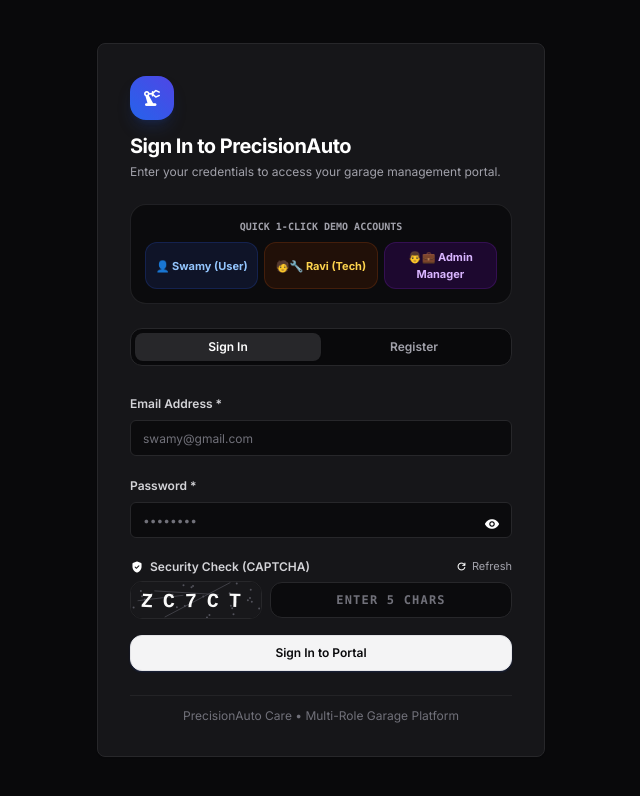
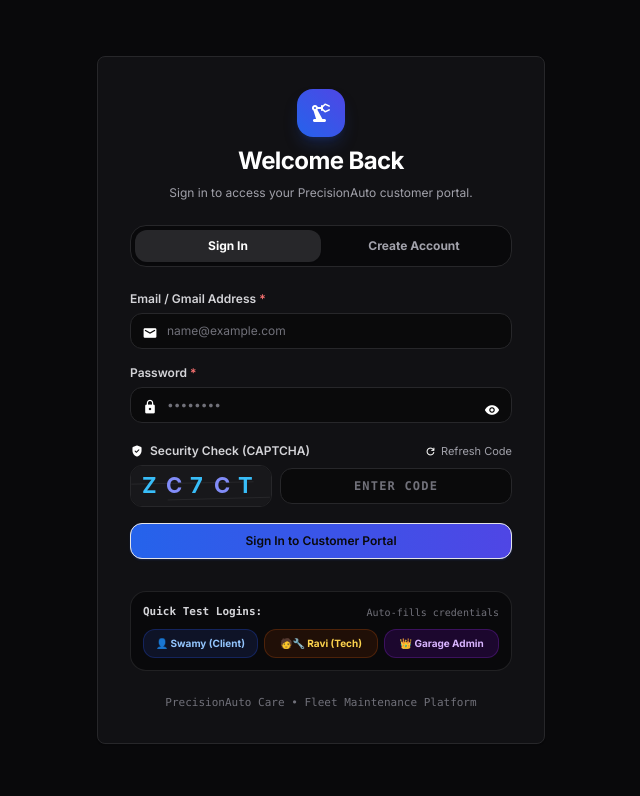
Before and after one commit to pailaswamy08-sketch/precisionauto-care, a React (Vite) app in the folder frontend/: page / in a window 1280 px wide. Shown: the top 796 px of the page, without its empty margins (319-959 px from the left). Built offline with nearby package versions, Linux system fonts and the light colour scheme; no server answers; the database is empty.

Commit message:
feat: restrict Admin and Tech portal tabs to authorized roles, simplify login/signup UI

```diff
--- a/frontend/src/components/LoginPage.jsx
+++ b/frontend/src/components/LoginPage.jsx
@@ -10,20 +10,18 @@ export default function LoginPage({ onLoginSuccess, onClose, isModal = false })
   const [email, setEmail] = useState('');
   const [password, setPassword] = useState('');
   const [fullName, setFullName] = useState('');
-  const [phone, setPhone] = useState('');
-  const [organization, setOrganization] = useState('');
-  const [role, setRole] = useState('CLIENT');
   const [showPassword, setShowPassword] = useState(false);
   const [loading, setLoading] = useState(false);
   const [error, setError] = useState(null);
   const [successMsg, setSuccessMsg] = useState(null);
 
-  // CAPTCHA State & Canvas
+  // CAPTCHA State & Canvas Generation
   const [captchaCode, setCaptchaCode] = useState('');
   const [captchaInput, setCaptchaInput] = useState('');
   const canvasRef = useRef(null);
 
   const generateCaptcha = () => {
+    // Highly readable characters (avoid confusing 0/O, 1/I/L)
     const chars = '23456789ABCDEFGHJKLMNPQRSTUVWXYZ';
     let code = '';
     for (let i = 0; i < 5; i++) {
@@ -41,37 +39,30 @@ export default function LoginPage({ onLoginSuccess, onClose, isModal = false })
     if (!ctx) return;
 
     ctx.clearRect(0, 0, canvas.width, canvas.height);
+    // Dark clean background
     ctx.fillStyle = '#18181b';
     ctx.fillRect(0, 0, canvas.width, canvas.height);
 
-    for (let i = 0; i < 3; i++) {
-      ctx.strokeStyle = '#3f3f46';
+    // Subtle background lines
+    ctx.strokeStyle = '#27272a';
     ctx.lineWidth = 1;
+    for (let i = 0; i < 2; i++) {
       ctx.beginPath();
       ctx.moveTo(Math.random() * canvas.width, Math.random() * canvas.height);
       ctx.lineTo(Math.random() * canvas.width, Math.random() * canvas.height);
       ctx.stroke();
     }
 
-    for (let i = 0; i < 25; i++) {
-      ctx.fillStyle = '#52525b';
-      ctx.beginPath();
-      ctx.arc(Math.random() * canvas.width, Math.random() * canvas.height, 1, 0, Math.PI * 2);
-      ctx.fill();
-    }
-
-    ctx.font = 'bold 20px "Courier New", monospace';
+    // High readability font
+    ctx.font = 'bold 22px -apple-system, BlinkMacSystemFont, "Segoe UI", Roboto, monospace';
     ctx.textBaseline = 'middle';
 
     for (let i = 0; i < code.length; i++) {
       ctx.save();
-      const x = 16 + i * 22;
+      const x = 16 + i * 24;
       const y = canvas.height / 2;
-      const angle = (Math.random() - 0.5) * 0.35;
-      ctx.translate(x, y);
-      ctx.rotate(angle);
-      ctx.fillStyle = '#fafafa';
-      ctx.fillText(code[i], -6, 2);
+      ctx.fillStyle = i % 2 === 0 ? '#38bdf8' : '#818cf8';
+      ctx.fillText(code[i], x - 5, y);
       ctx.restore();
     }
   };
@@ -80,7 +71,7 @@ export default function LoginPage({ onLoginSuccess, onClose, isModal = false })
     const newCode = generateCaptcha();
     setTimeout(() => {
       drawCaptchaCanvas(newCode);
-    }, 50);
+    }, 60);
   }, [isRegister]);
 
   const handleRefreshCaptcha = () => {
@@ -90,11 +81,11 @@ export default function LoginPage({ onLoginSuccess, onClose, isModal = false })
 
   const validateCaptcha = () => {
     if (!captchaInput.trim()) {
-      setError("Please complete the security CAPTCHA verification.");
+      setError("Please enter the security CAPTCHA code shown.");
       return false;
     }
     if (captchaInput.trim().toUpperCase() !== captchaCode.toUpperCase()) {
-      setError("Security check failed: Incorrect CAPTCHA code. Please enter the characters shown.");
+      setError("Incorrect CAPTCHA code. Please check the letters and try again.");
       handleRefreshCaptcha();
       return false;
     }
@@ -117,7 +108,7 @@ export default function LoginPage({ onLoginSuccess, onClose, isModal = false })
         if (onLoginSuccess) onLoginSuccess(user);
       }, 400);
     } catch (err) {
-      setError(err.message || "Invalid credentials. Please verify your email and password.");
+      setError(err.message || "Invalid email or password. Please verify your credentials.");
       handleRefreshCaptcha();
     } finally {
       setLoading(false);
@@ -127,7 +118,7 @@ export default function LoginPage({ onLoginSuccess, onClose, isModal = false })
   const executeRegister = async (e) => {
     e.preventDefault();
     if (!fullName.trim() || !email.trim() || !password.trim()) {
-      setError("Please complete all required registration fields.");
+      setError("Please fill in your Name, Email, and Password.");
       return;
     }
 
@@ -139,15 +130,16 @@ export default function LoginPage({ onLoginSuccess, onClose, isModal = false })
     setLoading(true);
 
     try {
+      // Clean sign up with just Name, Email, and Password (defaults role to CLIENT / Customer)
       const newUser = await api.register({
-        email,
+        email: email.trim(),
         password,
-        fullName,
-        phone,
-        role,
-        organization: organization || 'PrecisionAuto Customer'
+        fullName: fullName.trim(),
+        role: 'CLIENT',
+        organization: 'Individual Customer',
+        phone: '9876543210'
       });
-      setSuccessMsg(`Account created for ${newUser.fullName}! Authenticating...`);
+      setSuccessMsg(`Account created successfully for ${newUser.fullName}! Signing in...`);
       setTimeout(() => {
         if (onLoginSuccess) onLoginSuccess(newUser);
       }, 500);
@@ -161,6 +153,7 @@ export default function LoginPage({ onLoginSuccess, onClose, isModal = false })
 
   // Quick 1-Click Demo Logins
   const handleQuickDemo = (demoRole) => {
+    setError(null);
     if (demoRole === 'USER') {
       setEmail('swamy@gmail.com');
       setPassword('Client@123');
@@ -175,8 +168,10 @@ export default function LoginPage({ onLoginSuccess, onClose, isModal = false })
   };
 
   return (
-    <div className="min-h-screen w-full flex items-center justify-center p-6 bg-[#09090b]">
-      <Card className="w-full max-w-md p-8 bg-zinc-900/95 border border-zinc-800 rounded-3xl shadow-2xl space-y-6 relative backdrop-blur-md">
+    <div className={`w-full flex items-center justify-center ${isModal ? '' : 'min-h-screen p-4 sm:p-6 bg-[#09090b]'}`}>
+      <Card className="w-full max-w-md p-6 sm:p-8 bg-zinc-900 border border-zinc-800 rounded-3xl shadow-2xl space-y-6 relative backdrop-blur-md">
+
+        {/* Close Button for Modal Mode */}
         {isModal && onClose && (
           <button
             onClick={onClose}
@@ -186,53 +181,23 @@ export default function LoginPage({ onLoginSuccess, onClose, isModal = false })
           </button>
         )}
 
-        {/* Header Branding */}
-        <div className="space-y-1 text-center sm:text-left">
-          <div className="w-11 h-11 rounded-2xl bg-gradient-to-tr from-blue-600 to-indigo-600 flex items-center justify-center mb-3 text-white shadow-lg shadow-blue-900/30">
-            <Icon name="precision_manufacturing" size={22} />
+        {/* Brand Header */}
+        <div className="text-center space-y-2">
+          <div className="inline-flex items-center justify-center w-12 h-12 rounded-2xl bg-gradient-to-tr from-blue-600 to-indigo-600 text-white shadow-lg shadow-blue-900/40">
+            <Icon name="precision_manufacturing" size={24} />
           </div>
-          <h1 className="text-xl font-bold text-white tracking-tight">
-            {isRegister ? 'Create Customer Account' : 'Sign In to PrecisionAuto'}
+          <h1 className="text-2xl font-bold text-white tracking-tight">
+            {isRegister ? 'Create Account' : 'Welcome Back'}
           </h1>
-          <p className="text-xs text-zinc-400">
+          <p className="text-xs text-zinc-400 max-w-xs mx-auto">
             {isRegister
-              ? 'Register as a customer to manage vehicles, book service bays, and track invoices.'
-              : 'Enter your credentials to access your garage management portal.'}
+              ? 'Sign up in seconds to book service bays, track vehicle history, and view invoices.'
+              : 'Sign in to access your PrecisionAuto customer portal.'}
           </p>
         </div>
 
-        {/* 1-Click Quick Demo Switchers */}
-        <div className="p-3.5 bg-zinc-950/80 rounded-2xl border border-zinc-800/80 space-y-2">
-          <span className="text-[10px] text-zinc-400 uppercase font-mono font-bold block text-center">
-            Quick 1-Click Demo Accounts
-          </span>
-          <div className="grid grid-cols-3 gap-1.5">
-            <button
-              type="button"
-              onClick={() => handleQuickDemo('USER')}
-              className="py-1.5 px-2 rounded-xl bg-blue-950/40 hover:bg-blue-900/50 border border-blue-900/40 text-blue-300 text-[11px] font-bold text-center transition-colors"
-            >
-              👤 Swamy (User)
-            </button>
-            <button
-              type="button"
-              onClick={() => handleQuickDemo('TECH')}
-              className="py-1.5 px-2 rounded-xl bg-amber-950/40 hover:bg-amber-900/50 border border-amber-900/40 text-amber-300 text-[11px] font-bold text-center transition-colors"
-            >
-              🧑🔧 Ravi (Tech)
-            </button>
-            <button
-              type="button"
-              onClick={() => handleQuickDemo('ADMIN')}
-              className="py-1.5 px-2 rounded-xl bg-purple-950/40 hover:bg-purple-900/50 border border-purple-900/40 text-purple-300 text-[11px] font-bold text-center transition-colors"
-            >
-              👨💼 Admin Manager
-            </button>
-          </div>
-        </div>
-
-        {/* Auth Mode Toggle Tabs */}
-        <div className="grid grid-cols-2 p-1 bg-zinc-950 border border-zinc-800 rounded-xl">
+        {/* Tab Selector: Sign In vs Sign Up */}
+        <div className="grid grid-cols-2 p-1 bg-zinc-950 border border-zinc-800 rounded-2xl">
           <button
             type="button"
             onClick={() => {
@@ -240,7 +205,7 @@ export default function LoginPage({ onLoginSuccess, onClose, isModal = false })
               setError(null);
               setSuccessMsg(null);
             }}
-            className={`py-1.5 text-xs font-semibold rounded-lg transition-colors ${
+            className={`py-2 text-xs font-bold rounded-xl transition-all ${
               !isRegister
                 ? 'bg-zinc-800 text-white shadow-sm'
                 : 'text-zinc-400 hover:text-zinc-200'
@@ -255,88 +220,77 @@ export default function LoginPage({ onLoginSuccess, onClose, isModal = false })
               setError(null);
               setSuccessMsg(null);
             }}
-            className={`py-1.5 text-xs font-semibold rounded-lg transition-colors ${
+            className={`py-2 text-xs font-bold rounded-xl transition-all ${
               isRegister
                 ? 'bg-zinc-800 text-white shadow-sm'
                 : 'text-zinc-400 hover:text-zinc-200'
             }`}
           >
-            Register
+            Create Account
           </button>
         </div>
 
-        {/* Status Messages */}
+        {/* Status Alerts */}
         {error && (
-          <div className="p-3.5 rounded-xl bg-red-950/60 border border-red-800/60 text-red-200 text-xs flex items-start gap-2.5">
-            <Icon name="error" size={16} />
-            <span className="leading-tight">{error}</span>
+          <div className="p-3.5 rounded-2xl bg-red-950/70 border border-red-800/80 text-red-200 text-xs flex items-start gap-2.5 animate-fadeIn">
+            <Icon name="error" size={16} className="text-red-400 shrink-0 mt-0.5" />
+            <span className="leading-relaxed font-medium">{error}</span>
           </div>
         )}
 
         {successMsg && (
-          <div className="p-3.5 rounded-xl bg-emerald-950/60 border border-emerald-800/60 text-emerald-200 text-xs flex items-start gap-2.5">
-            <Icon name="check_circle" size={16} />
-            <span className="leading-tight">{successMsg}</span>
+          <div className="p-3.5 rounded-2xl bg-emerald-950/70 border border-emerald-800/80 text-emerald-200 text-xs flex items-start gap-2.5 animate-fadeIn">
+            <Icon name="check_circle" size={16} className="text-emerald-400 shrink-0 mt-0.5" />
+            <span className="leading-relaxed font-medium">{successMsg}</span>
           </div>
         )}
 
-        {/* Form */}
+        {/* Clean, Simple Form */}
         <form onSubmit={isRegister ? executeRegister : executeLogin} className="space-y-4">
+
+          {/* Full Name (Sign Up Only) */}
           {isRegister && (
-            <>
             <div className="space-y-1.5">
-                <label className="text-xs font-semibold text-zinc-300">Full Name *</label>
+              <label className="text-xs font-semibold text-zinc-300 block">
+                Full Name <span className="text-red-400">*</span>
+              </label>
+              <div className="relative">
                 <Input
                   type="text"
                   required
                   value={fullName}
                   onChange={(e) => setFullName(e.target.value)}
                   placeholder="e.g. Swamy Paila"
-                  className="h-9"
+                  className="h-10 pl-9 rounded-xl bg-zinc-950 border-zinc-800 focus:border-blue-500 text-xs text-white"
                 />
+                <Icon name="person" size={16} className="absolute left-3 top-3 text-zinc-500" />
               </div>
-
-              <div className="space-y-1.5">
-                <label className="text-xs font-semibold text-zinc-300">Phone Number *</label>
-                <Input
-                  type="tel"
-                  required
-                  value={phone}
-                  onChange={(e) => setPhone(e.target.value)}
-                  placeholder="9876543210"
-                  className="h-9 font-mono"
-                />
             </div>
-
-              <div className="space-y-1.5">
-                <label className="text-xs font-semibold text-zinc-300">Account Type</label>
-                <select
-                  value={role}
-                  onChange={(e) => setRole(e.target.value)}
-                  className="flex h-9 w-full rounded-xl border border-zinc-800 bg-zinc-950 px-3 py-1.5 text-xs text-zinc-100 focus:outline-none"
-                >
-                  <option value="CLIENT">👤 Customer / Vehicle Owner</option>
-                  <option value="TECHNICIAN">🧑🔧 Workshop Technician</option>
-                  <option value="ADMIN">👨💼 Garage Manager (Admin)</option>
-                </select>
-              </div>
-            </>
           )}
 
+          {/* Email / Gmail */}
           <div className="space-y-1.5">
-            <label className="text-xs font-semibold text-zinc-300">Email Address *</label>
+            <label className="text-xs font-semibold text-zinc-300 block">
+              Email / Gmail Address <span className="text-red-400">*</span>
+            </label>
+            <div className="relative">
               <Input
                 type="email"
                 required
                 value={email}
                 onChange={(e) => setEmail(e.target.value)}
-              placeholder="swamy@gmail.com"
-              className="h-9"
+                placeholder="name@example.com"
+                className="h-10 pl-9 rounded-xl bg-zinc-950 border-zinc-800 focus:border-blue-500 text-xs text-white"
               />
+              <Icon name="mail" size={16} className="absolute left-3 top-3 text-zinc-500" />
+            </div>
           </div>
 
+          {/* Password */}
           <div className="space-y-1.5">
-            <label className="text-xs font-semibold text-zinc-300">Password *</label>
+            <label className="text-xs font-semibold text-zinc-300 block">
+              Password <span className="text-red-400">*</span>
+            </label>
             <div className="relative">
               <Input
                 type={showPassword ? 'text' : 'password'}
@@ -344,69 +298,121 @@ export default function LoginPage({ onLoginSuccess, onClose, isModal = false })
                 value={password}
                 onChange={(e) => setPassword(e.target.value)}
                 placeholder="••••••••"
-                className="pr-10 h-9"
+                className="h-10 pl-9 pr-10 rounded-xl bg-zinc-950 border-zinc-800 focus:border-blue-500 text-xs text-white"
               />
+              <Icon name="lock" size={16} className="absolute left-3 top-3 text-zinc-500" />
               <button
                 type="button"
                 onClick={() => setShowPassword(!showPassword)}
-                className="absolute right-3 top-2 text-zinc-400 hover:text-white"
+                className="absolute right-3 top-2.5 text-zinc-400 hover:text-white transition-colors"
+                title={showPassword ? "Hide password" : "Show password"}
               >
                 <Icon name={showPassword ? "visibility_off" : "visibility"} size={16} />
               </button>
             </div>
           </div>
 
-          {/* CAPTCHA Security Verification */}
+          {/* Security CAPTCHA */}
           <div className="space-y-1.5 pt-1">
             <div className="flex items-center justify-between">
               <label className="text-xs font-semibold text-zinc-300 flex items-center gap-1.5">
-                <Icon name="verified_user" size={14} className="text-blue-400" /> Security Check (CAPTCHA)
+                <Icon name="verified_user" size={14} className="text-blue-400" />
+                <span>Security Check (CAPTCHA)</span>
               </label>
               <button
                 type="button"
                 onClick={handleRefreshCaptcha}
-                className="text-[11px] text-zinc-400 hover:text-zinc-200 flex items-center gap-1"
+                className="text-[11px] text-zinc-400 hover:text-blue-400 flex items-center gap-1 transition-colors"
+                title="Generate new code"
               >
                 <Icon name="refresh" size={13} />
-                <span>Refresh</span>
+                <span>Refresh Code</span>
               </button>
             </div>
 
             <div className="flex items-center gap-2">
-              <div className="border border-zinc-800 rounded-xl overflow-hidden bg-zinc-950 shrink-0 select-none">
+              {/* High-legibility Canvas Code */}
+              <div
+                className="border border-zinc-800 rounded-xl overflow-hidden bg-zinc-950 shrink-0 cursor-pointer shadow-inner"
+                onClick={handleRefreshCaptcha}
+                title="Click to refresh CAPTCHA"
+              >
                 <canvas
                   ref={canvasRef}
-                  width="130"
-                  height="36"
-                  className="block cursor-pointer"
-                  onClick={handleRefreshCaptcha}
-                  title="Click to refresh CAPTCHA code"
+                  width="140"
+                  height="40"
+                  className="block"
                 />
               </div>
 
+              {/* User Code Input */}
               <Input
                 type="text"
                 required
                 maxLength={5}
                 value={captchaInput}
                 onChange={(e) => setCaptchaInput(e.target.value.toUpperCase())}
-                placeholder="Enter 5 chars"
-                className="font-mono text-center tracking-widest uppercase font-bold h-9 rounded-xl"
+                placeholder="Enter Code"
+                className="font-mono text-center tracking-widest uppercase font-bold h-10 rounded-xl bg-zinc-950 border-zinc-800 focus:border-blue-500 text-sm text-white"
               />
             </div>
           </div>
 
+          {/* Submit Button */}
           <Button
             type="submit"
             disabled={loading}
-            className="w-full h-10 mt-3 text-xs font-bold rounded-xl bg-blue-600 hover:bg-blue-500 text-white shadow-lg shadow-blue-900/30"
+            className="w-full h-11 mt-2 text-xs font-bold rounded-xl bg-gradient-to-r from-blue-600 to-indigo-600 hover:from-blue-500 hover:to-indigo-500 text-white shadow-lg shadow-blue-900/40 transition-all cursor-pointer"
           >
-            {loading ? 'Authenticating...' : isRegister ? 'Create Account' : 'Sign In to Portal'}
+            {loading ? (
+              <span className="flex items-center gap-2 justify-center">
+                <div className="w-4 h-4 border-2 border-white border-t-transparent rounded-full animate-spin" />
+                <span>Processing...</span>
+              </span>
+            ) : isRegister ? (
+              'Create Customer Account'
+            ) : (
+              'Sign In to Customer Portal'
+            )}
           </Button>
         </form>
 
-        <div className="pt-3 border-t border-zinc-800/80 text-center text-xs text-zinc-500">
-          PrecisionAuto Care &bull; Multi-Role Garage Platform
+        {/* 1-Click Demo Accounts (Organized for Quick Testing) */}
+        <div className="pt-2">
+          <div className="p-3 bg-zinc-950 rounded-2xl border border-zinc-800/80 space-y-2">
+            <div className="flex items-center justify-between text-[11px] text-zinc-400 font-mono">
+              <span className="font-semibold text-zinc-300">Quick Test Logins:</span>
+              <span className="text-[10px] text-zinc-500">Auto-fills credentials</span>
+            </div>
+            <div className="grid grid-cols-3 gap-1.5">
+              <button
+                type="button"
+                onClick={() => handleQuickDemo('USER')}
+                className="py-1.5 px-2 rounded-xl bg-blue-950/40 hover:bg-blue-900/60 border border-blue-800/40 text-blue-300 text-[10px] font-bold text-center transition-colors truncate"
+              >
+                👤 Swamy (Client)
+              </button>
+              <button
+                type="button"
+                onClick={() => handleQuickDemo('TECH')}
+                className="py-1.5 px-2 rounded-xl bg-amber-950/40 hover:bg-amber-900/60 border border-amber-800/40 text-amber-300 text-[10px] font-bold text-center transition-colors truncate"
+              >
+                🧑🔧 Ravi (Tech)
+              </button>
+              <button
+                type="button"
+                onClick={() => handleQuickDemo('ADMIN')}
+                className="py-1.5 px-2 rounded-xl bg-purple-950/40 hover:bg-purple-900/60 border border-purple-800/40 text-purple-300 text-[10px] font-bold text-center transition-colors truncate"
+              >
+                👑 Garage Admin
+              </button>
+            </div>
+          </div>
+        </div>
+
+        {/* Footer info */}
+        <div className="text-center text-[11px] text-zinc-500 font-mono">
+          PrecisionAuto Care &bull; Fleet Maintenance Platform
         </div>
       </Card>
     </div>
```
Also changed, not shown: frontend/src/App.jsx (+12 -37 lines), frontend/src/components/Navbar.jsx (+19 -6 lines). Lines whose indentation alone changed are shown as unchanged.
